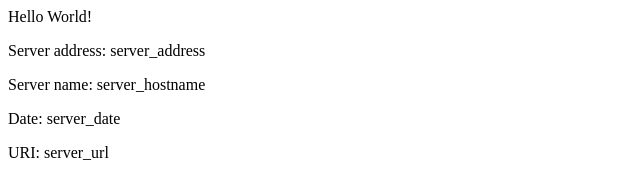
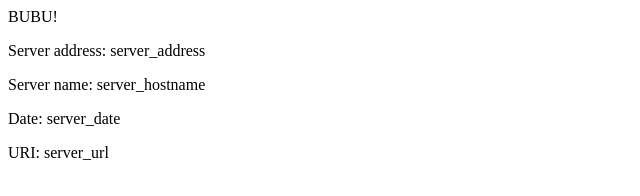
Before and after one commit to salvatorelali/eks-example, a plain HTML site: page src/index.html in a window 1280 px wide. Shown: the full height of the page, 0-640 px from the left. Drawn offline with Linux system fonts and the light colour scheme.

Commit message:
v2 Updating home page

```diff
--- a/src/index.html
+++ b/src/index.html
@@ -2,7 +2,7 @@
 <title>BIBU!</title>
 </head>
 <div class="info">
-<h>Hello World!</h>
+<h>BUBU!</h>
 <p><span>Server&nbsp;address:</span> <span>server_address</span></p>
 <p><span>Server&nbsp;name:</span> <span>server_hostname</span></p>
 <p class="smaller"><span>Date:</span> <span>server_date</span></p>
```
